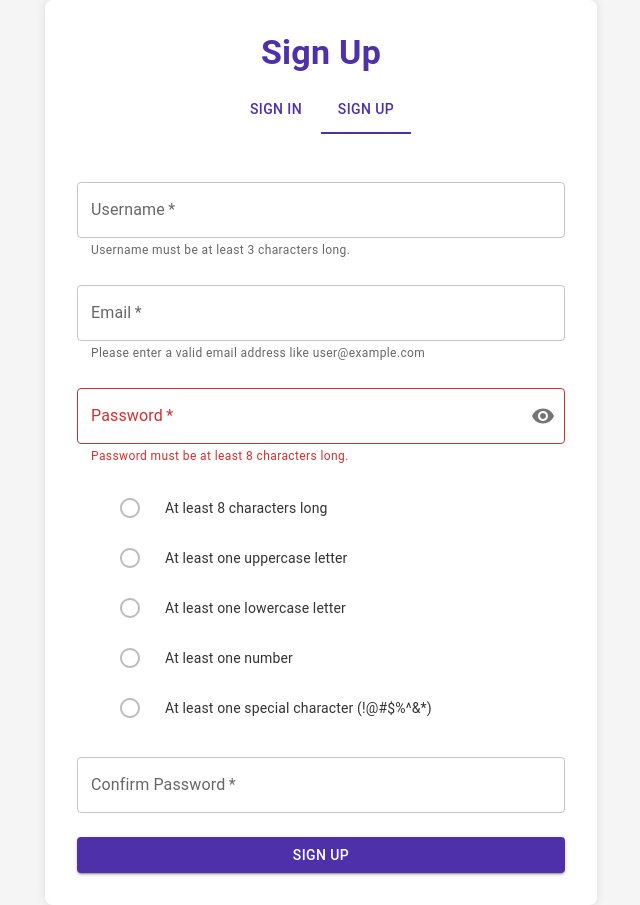
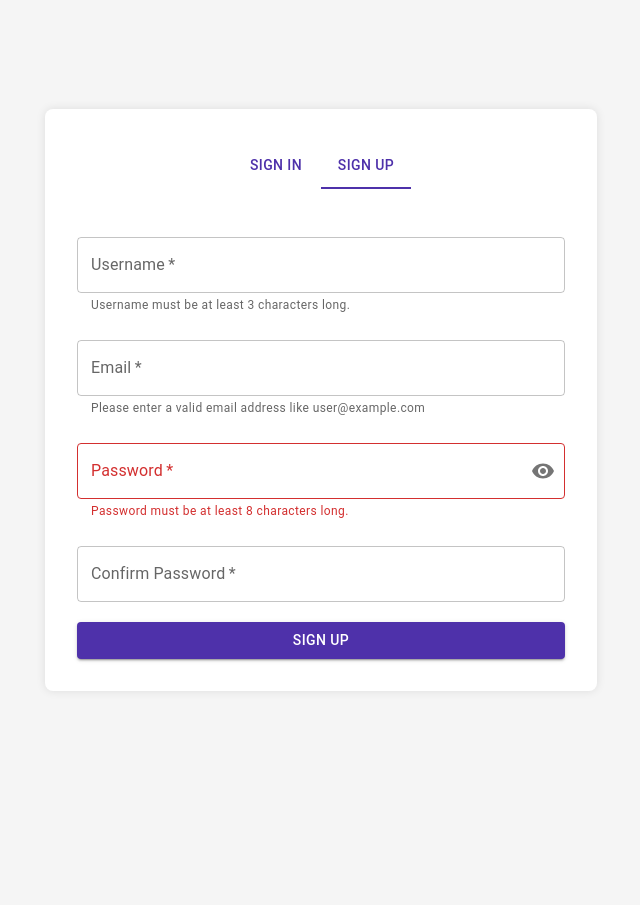
Before and after one commit to Mo3zart/syntx-frontend, a React (Vite) app: page /auth in a window 1280 px wide. Both pictures are taken after a click on the tab "SIGN UP". Shown: the whole page, without its empty margins (319-959 px from the left). After the commit the page ends 800 px from the top, so only its background shows below. Built offline with nearby package versions, Linux system fonts and the light colour scheme.

Commit message:
Refactor of authentication

```diff
--- a/src/pages/AuthPage.tsx
+++ b/src/pages/AuthPage.tsx
@@ -1,11 +1,9 @@
 import React, { useState, useEffect } from 'react';
 import { useThemeContext } from '../contexts/ThemeContext';
 import { validateEmail, validateUsername, validatePassword } from '../utils/validation';
-import { Container, TextField, Button, Typography, Box, Tabs, Tab, InputAdornment, IconButton, List, ListItem, ListItemIcon, ListItemText, Checkbox } from '@mui/material';
+import { Container, TextField, Button, Typography, Box, Tabs, Tab, InputAdornment, IconButton } from '@mui/material';
 import Visibility from '@mui/icons-material/Visibility';
 import VisibilityOff from '@mui/icons-material/VisibilityOff';
-import CheckCircleIcon from '@mui/icons-material/CheckCircle';
-import RadioButtonUncheckedIcon from '@mui/icons-material/RadioButtonUnchecked';
 
 const AuthPage: React.FC = () => {
     const { theme } = useThemeContext();
@@ -25,6 +23,7 @@ const AuthPage: React.FC = () => {
         hasNumber: false,
         hasSpecialChar: false,
     });
+    const [showPasswordTooltip, setShowPasswordTooltip] = useState(false);
 
     const handleTabChange = (event: React.SyntheticEvent, newValue: number) => {
         setActiveTab(newValue);
@@ -54,6 +53,14 @@ const AuthPage: React.FC = () => {
 
         setPasswordError(error);
     }, [password]);
+
+    const handlePasswordFocus = () => {
+        setShowPasswordTooltip(true);
+    };
+
+    const handlePasswordBlur = () => {
+        setShowPasswordTooltip(false);
+    };
 
     const handleSubmit = (e: React.FormEvent) => {
         e.preventDefault();
@@ -90,9 +97,6 @@ const AuthPage: React.FC = () => {
                     color: theme.palette.text.primary,
                 }}
             >
-                <Typography variant="h4" component="h2" gutterBottom align="center" sx={{ color: theme.palette.primary.main, fontWeight: 'bold' }}>
-                    {activeTab === 0 ? 'Sign In' : 'Sign Up'}
-                </Typography>
                 <Tabs value={activeTab} onChange={handleTabChange} centered sx={{ marginBottom: 4 }}>
                     <Tab label="Sign In" sx={{ color: theme.palette.primary.main }} />
                     <Tab label="Sign Up" sx={{ color: theme.palette.primary.main }} />
@@ -128,6 +132,7 @@ const AuthPage: React.FC = () => {
                         helperText={emailError || (activeTab === 1 ? 'Please enter a valid email address like user@example.com' : null)}
                         required
                     />
+                    <Box sx={{ position: 'relative', marginBottom: 1 }}>
                         <TextField
                             label="Password"
                             type={showPassword ? 'text' : 'password'}
@@ -135,11 +140,13 @@ const AuthPage: React.FC = () => {
                             fullWidth
                             margin="normal"
                             value={password}
+                            onFocus={handlePasswordFocus}
+                            onBlur={handlePasswordBlur}
                             onChange={(e) => {
                                 setPassword(e.target.value);
                             }}
                             error={Boolean(passwordError)}
-                        helperText={passwordError || 'Password must meet the requirements below.'}
+                            helperText={passwordError || (passwordRequirements.minLength && passwordRequirements.hasUppercase && passwordRequirements.hasLowercase && passwordRequirements.hasNumber && passwordRequirements.hasSpecialChar ? 'Password meets all requirements!' : 'Password must meet the requirements below.')}
                             required
                             InputProps={{
                                 endAdornment: (
@@ -151,79 +158,53 @@ const AuthPage: React.FC = () => {
                                 ),
                             }}
                         />
-                    {activeTab === 1 && (
-                        <>
-                            <List dense sx={{ paddingLeft: 2 }}>
-                                <ListItem>
-                                    <ListItemIcon>
-                                        <Checkbox
-                                            icon={<RadioButtonUncheckedIcon />}
-                                            checkedIcon={<CheckCircleIcon />}
-                                            checked={passwordRequirements.minLength}
-                                            disabled
-                                        />
-                                    </ListItemIcon>
-                                    <ListItemText primary="At least 8 characters long" />
-                                </ListItem>
-                                <ListItem>
-                                    <ListItemIcon>
-                                        <Checkbox
-                                            icon={<RadioButtonUncheckedIcon />}
-                                            checkedIcon={<CheckCircleIcon />}
-                                            checked={passwordRequirements.hasUppercase}
-                                            disabled
-                                        />
-                                    </ListItemIcon>
-                                    <ListItemText primary="At least one uppercase letter" />
-                                </ListItem>
-                                <ListItem>
-                                    <ListItemIcon>
-                                        <Checkbox
-                                            icon={<RadioButtonUncheckedIcon />}
-                                            checkedIcon={<CheckCircleIcon />}
-                                            checked={passwordRequirements.hasLowercase}
-                                            disabled
-                                        />
-                                    </ListItemIcon>
-                                    <ListItemText primary="At least one lowercase letter" />
-                                </ListItem>
-                                <ListItem>
-                                    <ListItemIcon>
-                                        <Checkbox
-                                            icon={<RadioButtonUncheckedIcon />}
-                                            checkedIcon={<CheckCircleIcon />}
-                                            checked={passwordRequirements.hasNumber}
-                                            disabled
-                                        />
-                                    </ListItemIcon>
-                                    <ListItemText primary="At least one number" />
-                                </ListItem>
-                                <ListItem>
-                                    <ListItemIcon>
-                                        <Checkbox
-                                            icon={<RadioButtonUncheckedIcon />}
-                                            checkedIcon={<CheckCircleIcon />}
-                                            checked={passwordRequirements.hasSpecialChar}
-                                            disabled
-                                        />
-                                    </ListItemIcon>
-                                    <ListItemText primary="At least one special character (!@#$%^&*)" />
-                                </ListItem>
-                            </List>
-                        </>
+                        {showPasswordTooltip && !(
+                            passwordRequirements.minLength &&
+                            passwordRequirements.hasUppercase &&
+                            passwordRequirements.hasLowercase &&
+                            passwordRequirements.hasNumber &&
+                            passwordRequirements.hasSpecialChar
+                        ) && (
+                            <Box
+                                sx={{
+                                    position: 'absolute',
+                                    top: 'calc(100% + 5px)',
+                                    left: 0,
+                                    backgroundColor: theme.palette.background.paper,
+                                    boxShadow: '0px 0px 10px rgba(0, 0, 0, 0.1)',
+                                    padding: 2,
+                                    borderRadius: 2,
+                                    zIndex: 2, // Ensure this is higher than other elements
+                                    width: '300px',
+                                }}
+                            >
+                                <Typography variant="subtitle2" sx={{ color: theme.palette.text.primary, fontWeight: 'bold' }}>
+                                    Password Requirements:
+                                </Typography>
+                                <Typography variant="body2" sx={{ color: theme.palette.text.primary }}>
+                                    - At least 8 characters long<br />
+                                    - At least one uppercase letter<br />
+                                    - At least one lowercase letter<br />
+                                    - At least one number<br />
+                                    - At least one special character (!@#$%^&*-)
+                                </Typography>
+                            </Box>
                         )}
+                    </Box>
+
                     {activeTab === 1 && (
                         <TextField
                             label="Confirm Password"
                             type={showPassword ? 'text' : 'password'}
                             variant="outlined"
                             fullWidth
-                            margin="normal"
+                            margin="dense" // Use "dense" margin to reduce the space
                             value={confirmPassword}
                             onChange={(e) => setConfirmPassword(e.target.value)}
                             required
                         />
                     )}
+
                     <Button type="submit" variant="contained" color="primary" fullWidth sx={{ mt: 2 }}>
                         {activeTab === 0 ? 'Sign In' : 'Sign Up'}
                     </Button>
--- a/src/utils/validation.ts
+++ b/src/utils/validation.ts
@@ -21,7 +21,7 @@ export const validatePassword = (password: string): {
     const hasUppercase = /[A-Z]/.test(password);
     const hasLowercase = /[a-z]/.test(password);
     const hasNumber = /\d/.test(password);
-    const hasSpecialChar = /[!@#$%^&*]/.test(password);
+    const hasSpecialChar = /[!@#$%^&*-]/.test(password);
 
     let error: string | null = null;
     if (!minLength) {
@@ -33,7 +33,7 @@ export const validatePassword = (password: string): {
     } else if (!hasNumber) {
         error = 'Password must contain at least one number.';
     } else if (!hasSpecialChar) {
-        error = 'Password must contain at least one special character (!@#$%^&*).';
+        error = 'Password must contain at least one special character (!@#$%^&*-).';
     }
 
     return { minLength, hasUppercase, hasLowercase, hasNumber, hasSpecialChar, error };
```
Lines whose indentation alone changed are shown as unchanged.
